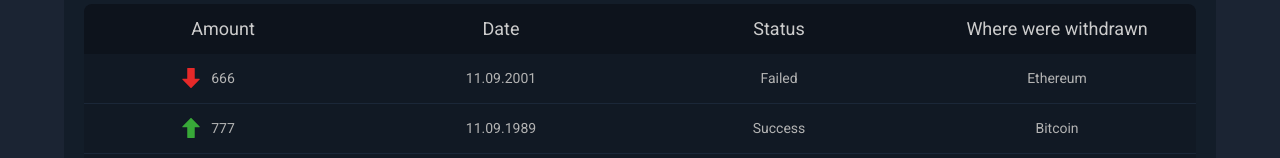
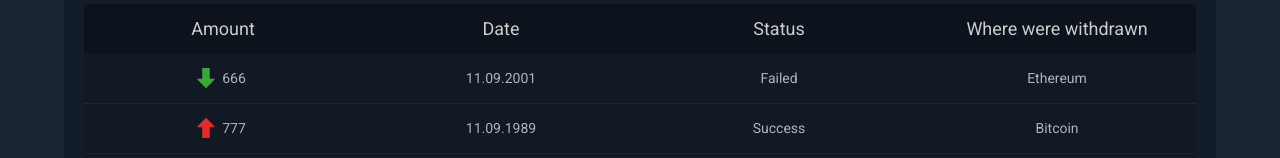
Before and after one commit to Vladimir0x29A/skin2pay, a website: page views/index.html in a window 1280 px wide. Shown: the part 794-952 px from the top of the page. Drawn offline with nearby package versions, Linux system fonts and the light colour scheme; files that its build step writes are made by us from their sources; files whose address does not match are found by name.

Commit message:
arrows fix

```diff
--- a/style-source/main.scss
+++ b/style-source/main.scss
@@ -333,22 +333,24 @@ section {
 
   &__amount {
     position: relative;
+    padding-left: 26px;
+    padding-right: 4px;
 
     &::before {
       content: '';
       position: absolute;
       top: -2px;
-      left: -30px;
+      left: 0;
       width: 20px;
       height: 20px;
-      background: url("assets/images/ico-arrow-rate-down.svg");
+      background: url("assets/images/ico-arrow-rate-up.svg");
       background-size: 100% 100%;
       transform: scaleY(-1);
     }
 
     &--up {
       &::before {
-        background-image: url("assets/images/ico-arrow-rate-up.svg");
+        background-image: url("assets/images/ico-arrow-rate-down.svg");
         transform: none;
       }
     }
```
